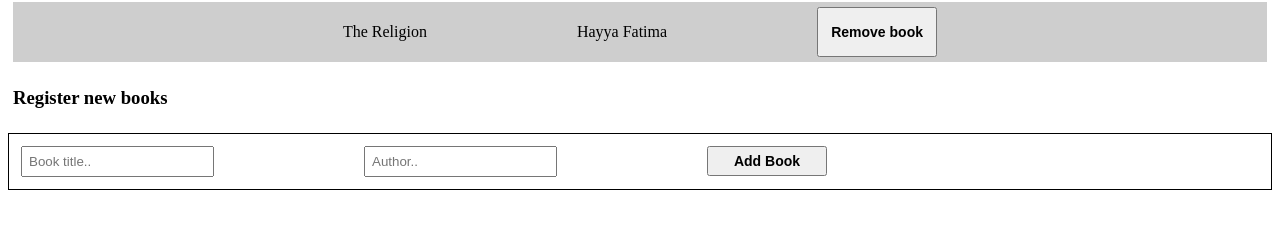
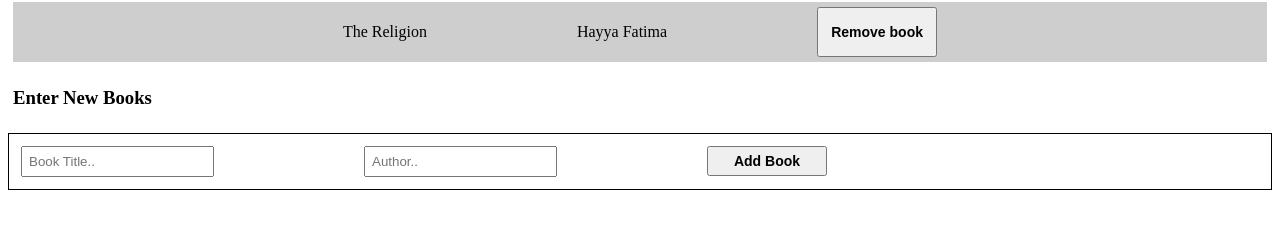
Before and after one commit to Fatima-hub333/BookStore, a React (Create React App) app: page / in a window 1280 px wide. Shown: the part 373-600 px from the top of the page. Built offline with nearby package versions, Linux system fonts and the light colour scheme.

Commit message:
Update AddBook.js

```diff
--- a/src/Component/addBook.js
+++ b/src/Component/addBook.js
@@ -2,9 +2,9 @@ import React from 'react';
 
 const BookAdd = () => (
   <div>
-    <h3>Register new books</h3>
+    <h3>Enter New Books</h3>
     <form className="add-form">
-      <input type="text" name="title" placeholder="Book title.." />
+      <input type="text" name="title" placeholder="Book Title.." />
       <input type="text" name="author" placeholder="Author.." />
       <button type="submit">Add Book</button>
     </form>
```
